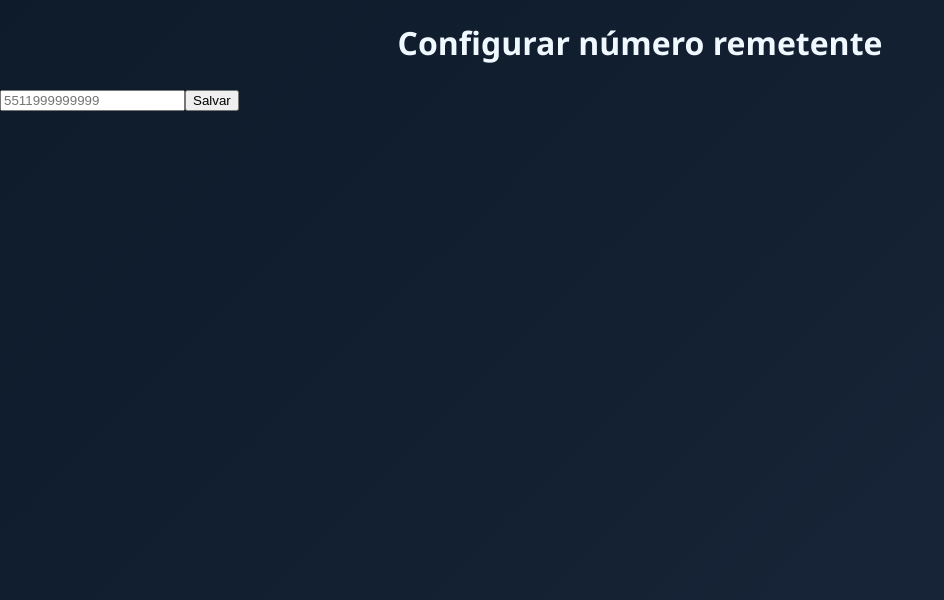
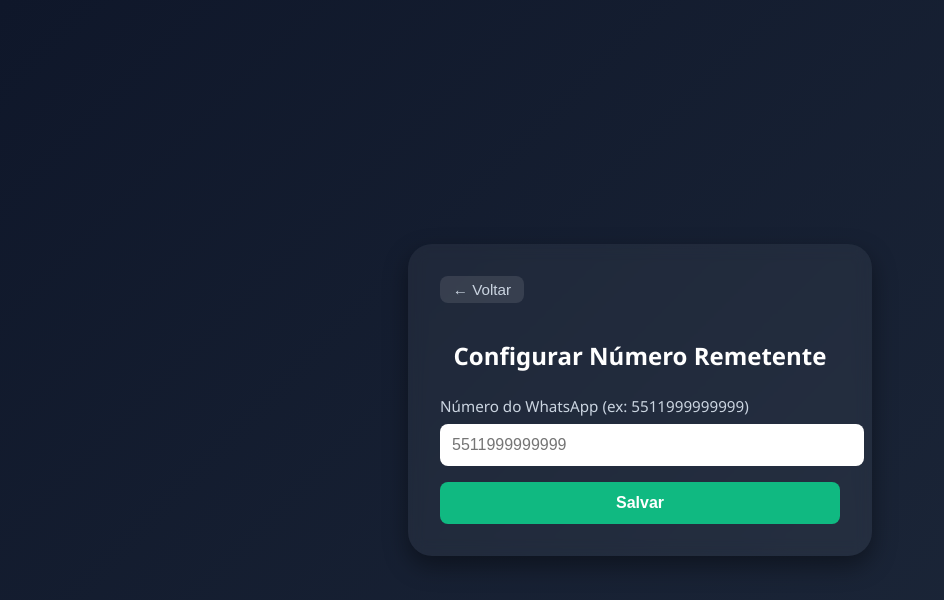
Before and after one commit to Caldeira1996/Bot-Automation, a React (Vite) app in the folder bot-wpp/mensagem-bot-frontend/: page /settings in a window 1280 px wide. Shown: the top 600 px of the page, without its empty margins (0-944 px from the left). Built offline with nearby package versions, Linux system fonts and the light colour scheme.

Commit message:
Add css
Adicionado alguns css
adicionado botão de voltar

```diff
--- a/bot-wpp/mensagem-bot-frontend/src/pages/Settings.tsx
+++ b/bot-wpp/mensagem-bot-frontend/src/pages/Settings.tsx
@@ -1,6 +1,7 @@
 import { useState } from "react";
 import { useNavigate } from "react-router-dom";
 import { useSenderNumber } from "../components/SenderNumberContext";
+import "../styles/settings.css";
 
 export default function Settings() {
   const { senderNumber, setSenderNumber } = useSenderNumber();
@@ -8,33 +9,39 @@ export default function Settings() {
   const navigate = useNavigate();
 
   const handleSave = () => {
-    // Validação simples: só dígitos, 12‑13 caracteres (ex.: 5511999999999)
     if (!/^\d{12,13}$/.test(value)) {
       alert("Digite no formato 55DDDNUMERO (apenas dígitos).");
       return;
     }
     setSenderNumber(value);
     alert("Número salvo!");
-    navigate(-1); // Volta para a página anterior
+    navigate(-1);
   };
 
   return (
-    <div className="flex flex-col gap-4 max-w-sm mx-auto mt-12 p-6 rounded-2xl shadow-lg bg-slate-800">
-      <h1 className="text-xl font-semibold text-center">Configurar número remetente</h1>
+    <div className="settings-container">
+      <div className="settings-box">
+        {/* Botão Voltar */}
+        <button className="settings-back" onClick={() => navigate(-1)}>
+          &larr; Voltar
+        </button>
 
+        <h2 className="settings-title">Configurar Número Remetente</h2>
+
+        <label className="settings-label">
+          Número do WhatsApp (ex: 5511999999999)
+        </label>
         <input
-        className="p-3 rounded-lg text-black"
+          className="settings-input"
           placeholder="5511999999999"
           value={value}
           onChange={(e) => setValue(e.target.value)}
         />
 
-      <button
-        onClick={handleSave}
-        className="bg-emerald-600 hover:bg-emerald-700 transition rounded-lg py-2 font-medium"
-      >
+        <button onClick={handleSave} className="settings-button">
           Salvar
         </button>
       </div>
+    </div>
   );
 }
--- /dev/null
+++ b/bot-wpp/mensagem-bot-frontend/src/styles/Settings.css
@@ -0,0 +1,83 @@
+.settings-container {
+  min-height: 100vh;
+  background: linear-gradient(135deg, #0f172a, #1e293b);
+  display: flex;
+  align-items: center;
+  justify-content: center;
+}
+
+.settings-box {
+  background: rgba(255, 255, 255, 0.05);
+  backdrop-filter: blur(8px);
+  padding: 2rem;
+  border-radius: 1.5rem;
+  width: 100%;
+  max-width: 400px;
+  box-shadow: 0 10px 25px rgba(0, 0, 0, 0.4);
+  color: white;
+}
+
+.settings-title {
+  text-align: center;
+  font-size: 1.5rem;
+  margin-bottom: 1.5rem;
+}
+
+.settings-label {
+  display: block;
+  margin-bottom: 0.5rem;
+  font-weight: 500;
+  font-size: 0.95rem;
+  color: #cbd5e1;
+}
+
+.settings-input {
+  width: 100%;
+  padding: 0.75rem;
+  border-radius: 0.5rem;
+  border: none;
+  font-size: 1rem;
+  outline: none;
+  margin-bottom: 1rem;
+}
+
+.settings-input:focus {
+  outline: 2px solid #34d399;
+}
+
+.settings-button {
+  width: 100%;
+  padding: 0.75rem;
+  border-radius: 0.5rem;
+  background-color: #10b981;
+  color: white;
+  font-weight: bold;
+  font-size: 1rem;
+  border: none;
+  cursor: pointer;
+  transition: background 0.3s ease;
+}
+
+.settings-button:hover {
+  background-color: #059669;
+}
+
+.settings-back {
+  background-color: rgba(255, 255, 255, 0.1); /* fundo branco translúcido */
+  border: none;
+  color: #cbd5e1;
+  font-size: 0.95rem;
+  cursor: pointer;
+  margin-bottom: 1rem;
+  padding: 0.3rem 0.8rem;
+  border-radius: 0.5rem;
+  display: inline-flex;
+  align-items: center;
+  gap: 0.4rem;
+  transition: background-color 0.3s ease, color 0.2s ease;
+}
+
+.settings-back:hover {
+  background-color: rgba(255, 255, 255, 0.25);
+  color: #ffffff;
+}
```
Lines whose indentation alone changed are shown as unchanged.
